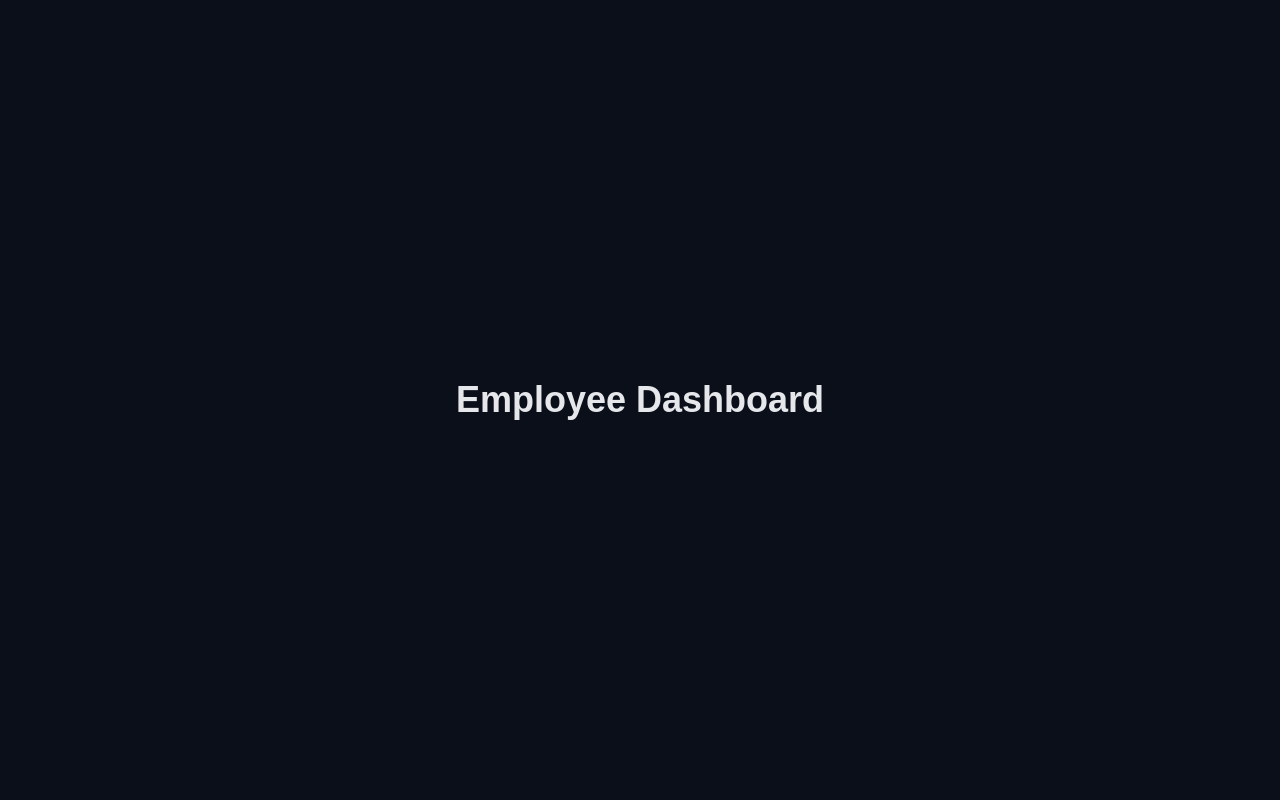
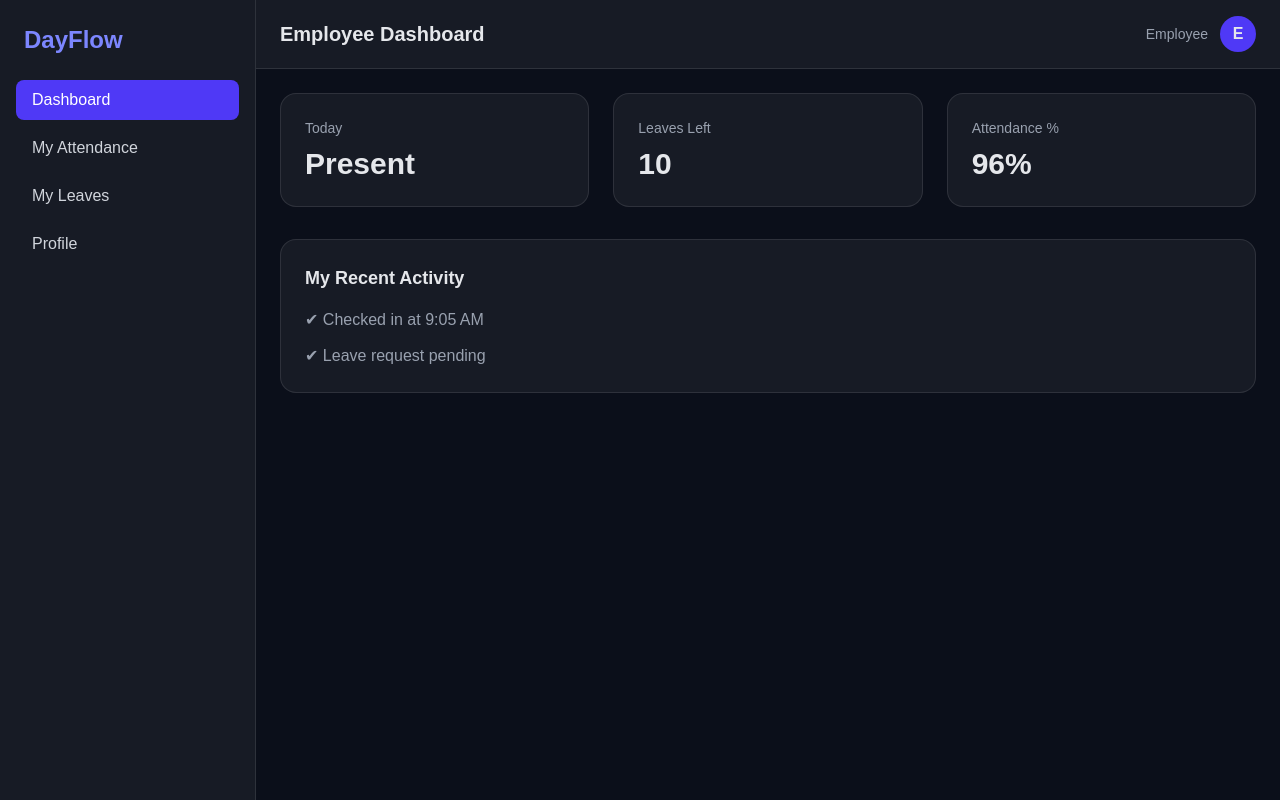
Before and after one commit to Dev-megh/day-flow, a Next.js app: page /dashboard/employee in a window 1280 px wide. Built offline with nearby package versions, Linux system fonts and the light colour scheme.

Commit message:
dashboard page

```diff
--- a/src/app/dashboard/admin/page.js
+++ b/src/app/dashboard/admin/page.js
@@ -1,7 +1,43 @@
-export default function AdminDash() {
-    return (
-        <main className="min-h-screen bg-[#0B0F1A] text-gray-200 flex items-center justify-center">
-        <h1 className="text-4xl font-bold">Admin Dashboard</h1>
-        </main>
-    );
+export default function AdminDashboardPage() {
+  return (
+    <main className="min-h-screen bg-[#0B0F1A] text-gray-200 flex">
+      {/* Sidebar */}
+      <aside className="w-64 bg-white/5 border-r border-white/10 hidden md:block">
+        <div className="p-6 text-2xl font-bold text-indigo-400">
+          DayFlow
+        </div>
+
+        <nav className="px-4 space-y-2">
+          <NavItem label="Dashboard" active />
+          <NavItem label="Employees" />
+          <NavItem label="Attendance" />
+          <NavItem label="Leaves" />
+          <NavItem label="Payroll" />
+          <NavItem label="Settings" />
+        </nav>
+      </aside>
+
+      {/* Main Content */}
+      <div className="flex-1">
+        <Header title="Admin Dashboard" />
+
+        <section className="p-6 space-y-8">
+          <div className="grid sm:grid-cols-2 lg:grid-cols-4 gap-6">
+            <StatCard title="Total Employees" value="128" />
+            <StatCard title="Present Today" value="112" />
+            <StatCard title="Pending Leaves" value="6" />
+            <StatCard title="Payroll Status" value="Ready" />
+          </div>
+
+          <Card title="Recent HR Activity">
+            <ul className="space-y-3 text-gray-400">
+              <li>✔ Employee onboarded</li>
+              <li>✔ Leave approved</li>
+              <li>✔ Payroll processed</li>
+            </ul>
+          </Card>
+        </section>
+      </div>
+    </main>
+  );
 }
--- a/src/app/dashboard/employee/page.js
+++ b/src/app/dashboard/employee/page.js
@@ -1,7 +1,80 @@
-export default function EmployeeDash() {
-    return (
-        <main className="min-h-screen bg-[#0B0F1A] text-gray-200 flex items-center justify-center">
-        <h1 className="text-4xl font-bold">Employee Dashboard</h1>
-        </main>
-    );
+export default function EmployeeDashboardPage() {
+  return (
+    <main className="min-h-screen bg-[#0B0F1A] text-gray-200 flex">
+      <aside className="w-64 bg-white/5 border-r border-white/10 hidden md:block">
+        <div className="p-6 text-2xl font-bold text-indigo-400">DayFlow</div>
+
+        <nav className="px-4 space-y-2">
+          <NavItem label="Dashboard" active />
+          <NavItem label="My Attendance" />
+          <NavItem label="My Leaves" />
+          <NavItem label="Profile" />
+        </nav>
+      </aside>
+
+      <div className="flex-1">
+        <Header title="Employee Dashboard" />
+
+        <section className="p-6 space-y-8">
+          <div className="grid sm:grid-cols-2 lg:grid-cols-3 gap-6">
+            <StatCard title="Today" value="Present" />
+            <StatCard title="Leaves Left" value="10" />
+            <StatCard title="Attendance %" value="96%" />
+          </div>
+
+          <Card title="My Recent Activity">
+            <ul className="space-y-3 text-gray-400">
+              <li>✔ Checked in at 9:05 AM</li>
+              <li>✔ Leave request pending</li>
+            </ul>
+          </Card>
+        </section>
+      </div>
+    </main>
+  );
 }
+
+function NavItem({ label, active }) {
+  return (
+    <div
+      className={`px-4 py-2 rounded-lg cursor-pointer transition ${
+        active ? "bg-indigo-600 text-white" : "hover:bg-white/10 text-gray-300"
+      }`}
+    >
+      {label}
+    </div>
+  );
+}
+
+function Header({ title }) {
+  return (
+    <header className="flex items-center justify-between px-6 py-4 border-b border-white/10 bg-white/5">
+      <h1 className="text-xl font-semibold">{title}</h1>
+
+      <div className="flex items-center gap-3">
+        <span className="text-sm text-gray-400">Employee</span>
+        <div className="w-9 h-9 rounded-full bg-indigo-600 flex items-center justify-center font-bold">
+          E
+        </div>
+      </div>
+    </header>
+  );
+}
+
+function StatCard({ title, value }) {
+  return (
+    <div className="rounded-2xl border border-white/10 bg-white/5 p-6">
+      <p className="text-sm text-gray-400">{title}</p>
+      <h3 className="text-3xl font-bold mt-2">{value}</h3>
+    </div>
+  );
+}
+
+function Card({ title, children }) {
+  return (
+    <div className="rounded-2xl border border-white/10 bg-white/5 p-6">
+      <h2 className="text-lg font-semibold mb-4">{title}</h2>
+      {children}
+    </div>
+  );
+}
```
